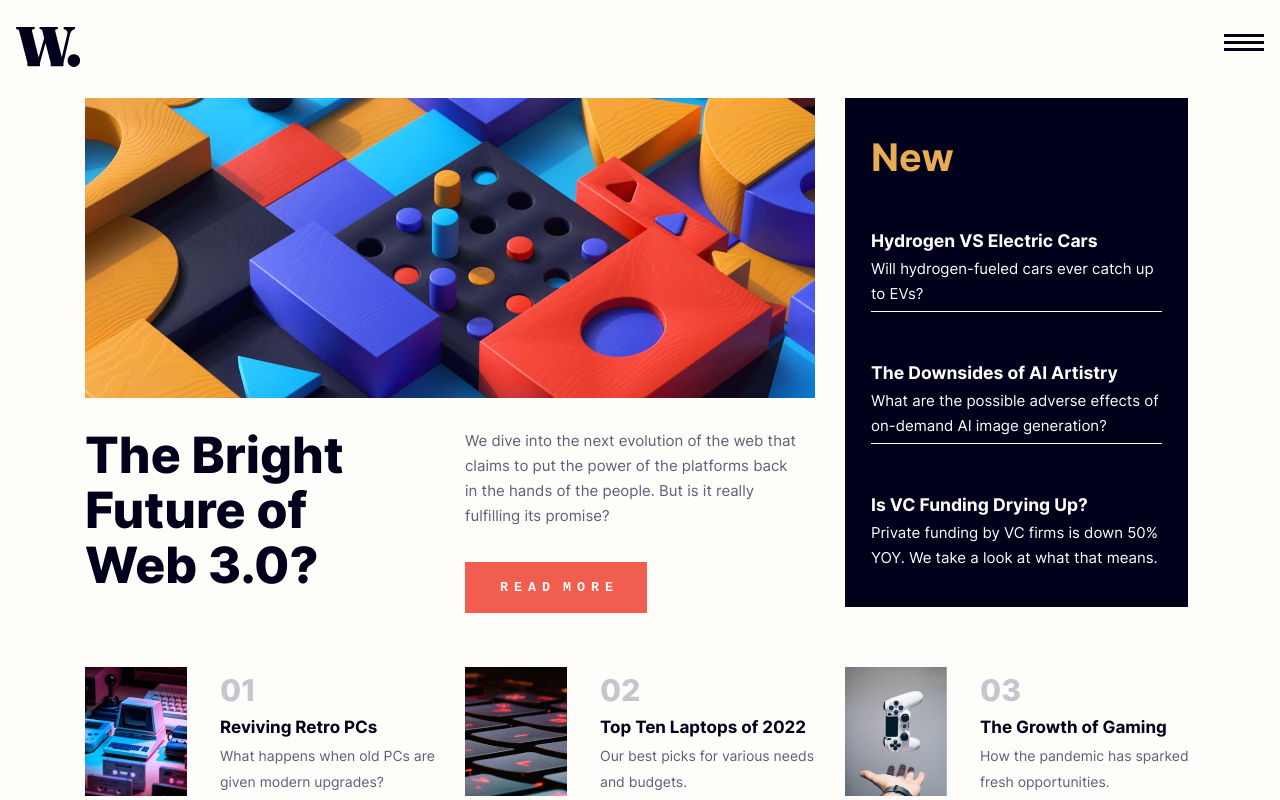
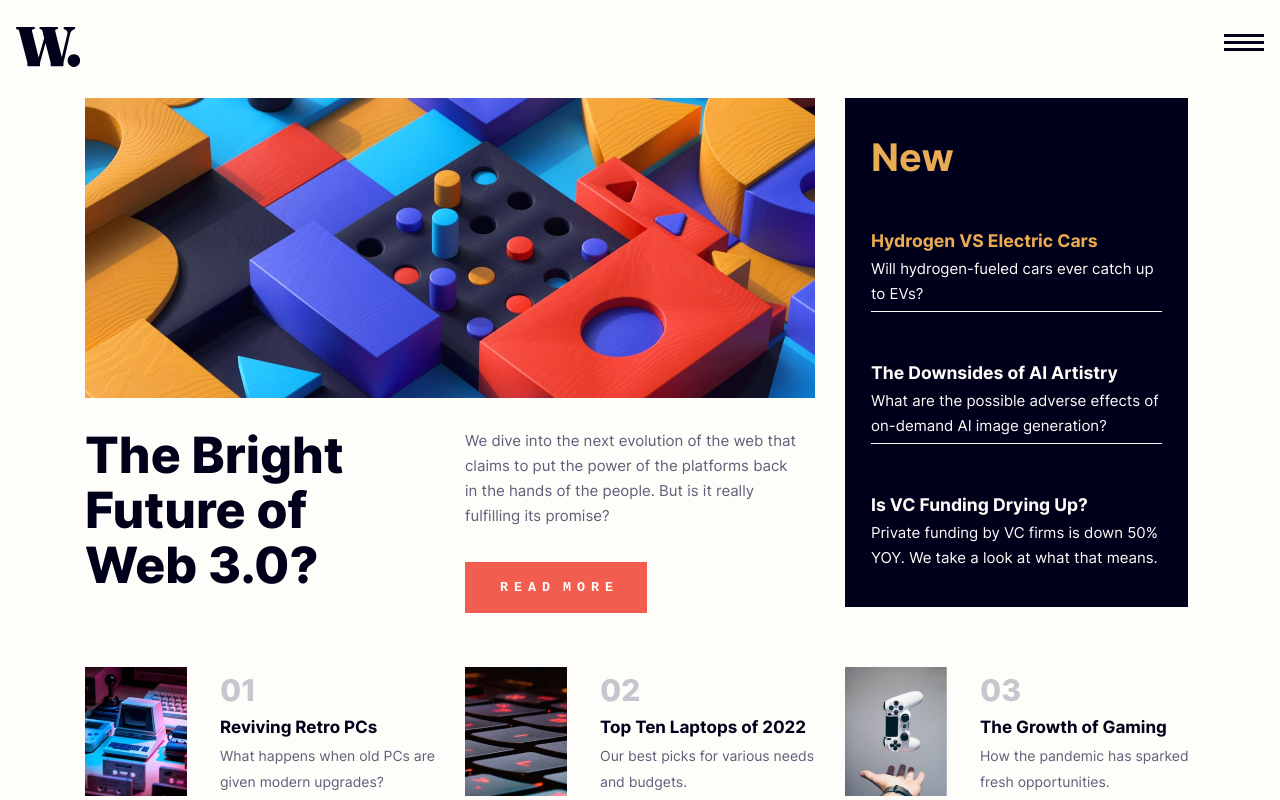
Before and after one commit to kaesle/News-Homepage-CSS-Exercise, a React (Create React App) app: page / in a window 1280 px wide. In both pictures the pointer is over the element "Hydrogen VS Electric Cars". Built offline with nearby package versions, Linux system fonts and the light colour scheme.

Commit message:
hover color for links

```diff
--- a/src/components/NewSection.css
+++ b/src/components/NewSection.css
@@ -29,6 +29,10 @@ h3.new {
   margin-bottom: 5px;
 }
 
+h3.new:hover {
+  color: var(--soft-orange);
+}
+
 .new p {
   line-height: 25px;
 }
--- a/src/components/ThumbnailStory.css
+++ b/src/components/ThumbnailStory.css
@@ -38,6 +38,10 @@
   margin: 0;
 }
 
+h3.headline:hover {
+  color: var(--soft-orange);
+}
+
 #tns01 {
   grid-area: tns01;
 }
```
